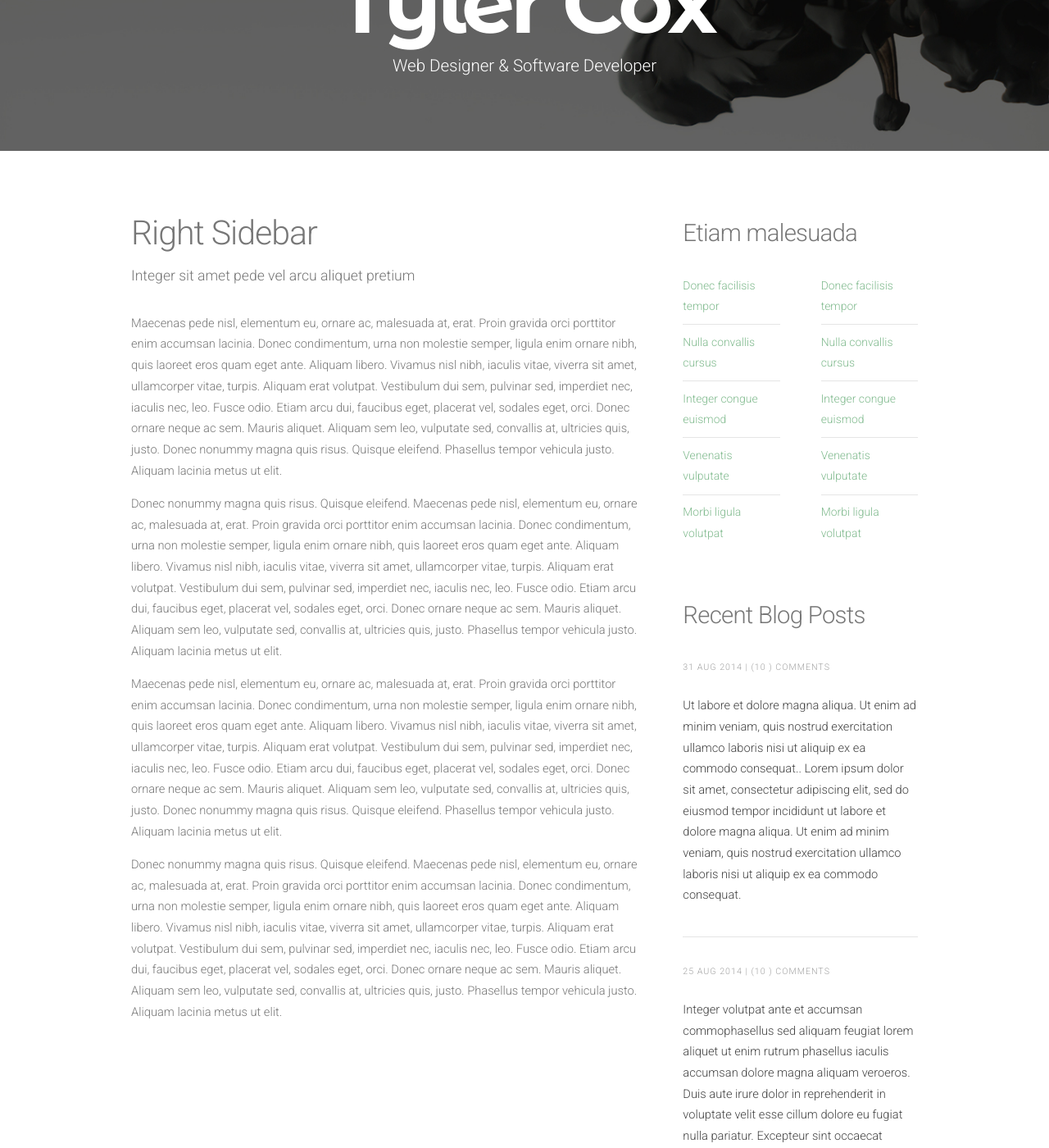
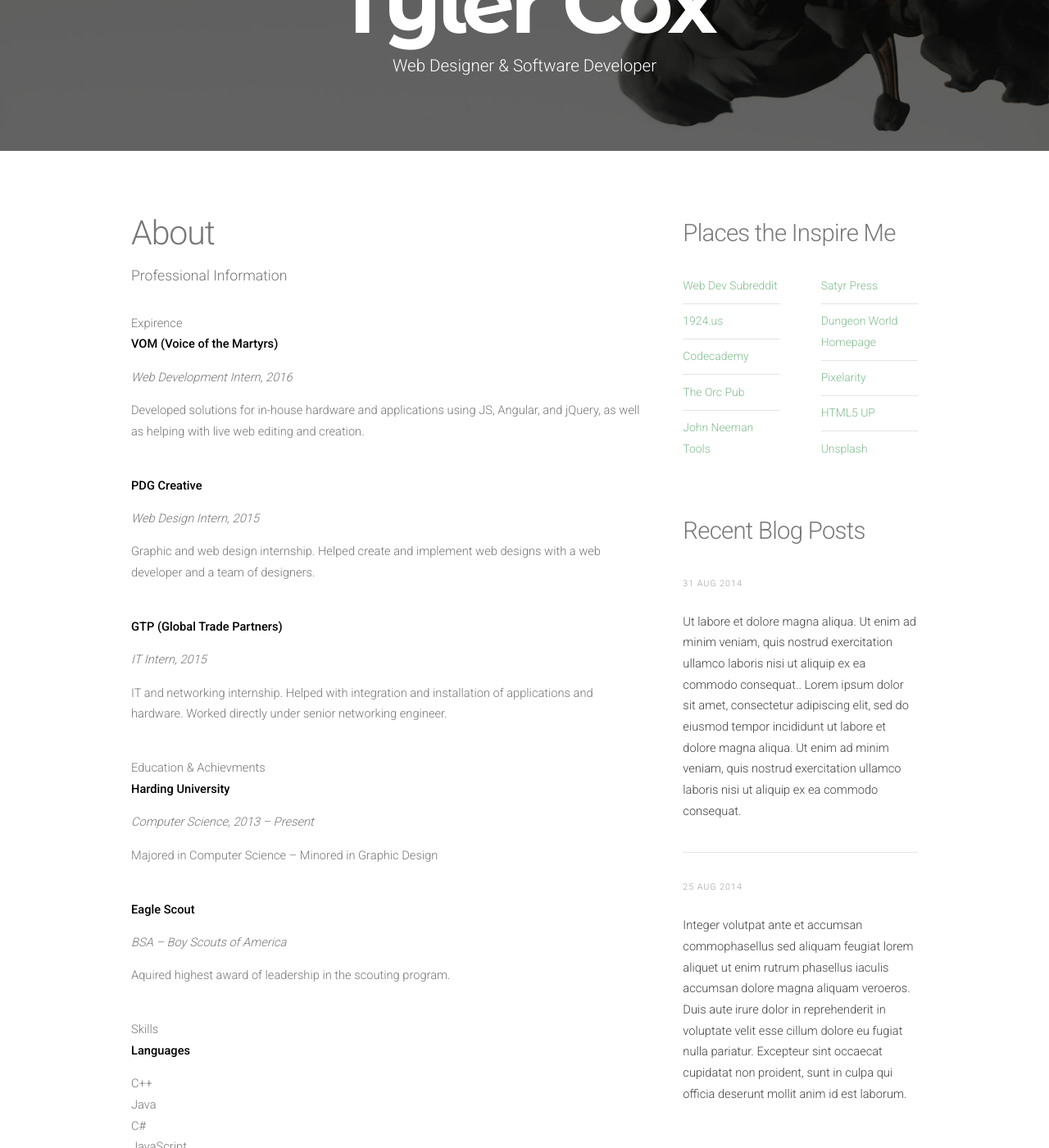
Before and after one commit to SirTyz/SirTyz.github.io, a Jekyll site: the page built from right-sidebar.html, in a window 1280 px wide and 1400 px high, scrolled down 194 px. Shown: the whole window at 82% size. Built offline with Jekyll 4.4.1, drawn with Linux system fonts in a browser that asks for light colours; nearby versions of some CDN libraries; some of the changed text lies outside the part shown.

Commit message:
Major Nav Changes
- Added and updated new pages
- Changed nav bar
- created side bar
- created about page
- created contact page

```diff
--- a/_includes/nav.html
+++ b/_includes/nav.html
@@ -5,9 +5,9 @@
 			{% assign current = page.url | downcase | split: '/' %}
 			<li {% if current[1] == 'index.html' %}class='current'{% endif %}><a href="/index.html">Homepage</a></li>
 			<li {% if current[1] == 'blog' %}class='current'{% endif %}><a href="/blog">Blog</a></li>
-			<li {% if current[1] == 'left-sidebar.html' %}class='current'{% endif %}><a href="/left-sidebar.html">Left Sidebar</a></li>
-			<li {% if current[1] == 'right-sidebar.html' %}class='current'{% endif %}><a href="/right-sidebar.html">Right Sidebar</a></li>
-			<li {% if current[1] == 'no-sidebar.html' %}class='current'{% endif %}><a href="/no-sidebar.html">No Sidebar</a></li>
+			<li {% if current[1] == 'right-sidebar.html' %}class='current'{% endif %}><a href="/right-sidebar.html">About</a></li>
+			<li {% if current[1] == 'right-sidebar.html' %}class='current'{% endif %}><a href="/left-sidebar.html">Work</a></li>
+			<li {% if current[1] == 'no-sidebar.html' %}class='current'{% endif %}><a href="/no-sidebar.html">Contact</a></li>
 		</ul>
 	</nav>
 </div>
--- a/_includes/sidebar.html
+++ b/_includes/sidebar.html
@@ -3,25 +3,25 @@
 <div id="sidebar" class="4u">
 	<section>
 		<header>
-			<h2>Etiam malesuada</h2>
+			<h2>Places the Inspire Me</h2>
 		</header>
 		<div class="row">
 			<section class="6u">
 				<ul class="default">
-					<li><a href="#">Donec facilisis tempor</a></li>
-					<li><a href="#">Nulla convallis cursus</a></li>
-					<li><a href="#">Integer congue euismod</a></li>
-					<li><a href="#">Venenatis vulputate</a></li>
-					<li><a href="#">Morbi ligula volutpat</a></li>
+					<li><a href="https://www.reddit.com/r/webdev/">Web Dev Subreddit</a></li>
+					<li><a href="http://www.1924.us/">1924.us</a></li>
+					<li><a href="https://www.codecademy.com/">Codecademy</a></li>
+					<li><a href="http://www.orcpub.com/">The Orc Pub</a></li>
+					<li><a href="https://www.youtube.com/user/neemantools/videos">John Neeman Tools</a></li>
 				</ul>
 			</section>
 			<section class="6u">
 				<ul class="default">
-					<li><a href="#">Donec facilisis tempor</a></li>
-					<li><a href="#">Nulla convallis cursus</a></li>
-					<li><a href="#">Integer congue euismod</a></li>
-					<li><a href="#">Venenatis vulputate</a></li>
-					<li><a href="#">Morbi ligula volutpat</a></li>
+					<li><a href="http://satyr.press/">Satyr Press</a></li>
+					<li><a href="http://www.dungeon-world.com/">Dungeon World Homepage</a></li>
+					<li><a href="https://pixelarity.com/">Pixelarity</a></li>
+					<li><a href="https://html5up.net/">HTML5 UP</a></li>
+					<li><a href="https://unsplash.com/">Unsplash</a></li>
 				</ul>
 			</section>
 		</div>
@@ -33,7 +33,7 @@
 		<ul class="style">
 		{% for post in site.posts offset: 0 limit: 2 %}
 			<li>
-				<p class="posted">{{ post.date | date_to_string }}  |  (10 )  Comments</p>
+				<p class="posted">{{ post.date | date_to_string }}</p>
 				<p><a href="{{ site.prefix }}{{ post.url }}">{{ post.excerpt | remove: '<p>' | remove: '</p>' }}</a></p>
 			</li>
 		{% endfor %}
--- a/right-sidebar.html
+++ b/right-sidebar.html
@@ -11,13 +11,79 @@
 				<div id="content" class="8u skel-cell-important">
 					<section>
 						<header>
-							<h2>Right Sidebar</h2>
-							<span class="byline">Integer sit amet pede vel arcu aliquet pretium</span>
+							<h2>About</h2>
+							<span class="byline">Professional Information</span>
 						</header>
-						<p>Maecenas pede nisl, elementum eu, ornare ac, malesuada at, erat. Proin gravida orci porttitor enim accumsan lacinia. Donec condimentum, urna non molestie semper, ligula enim ornare nibh, quis laoreet eros quam eget ante. Aliquam libero. Vivamus nisl nibh, iaculis vitae, viverra sit amet, ullamcorper vitae, turpis. Aliquam erat volutpat. Vestibulum dui sem, pulvinar sed, imperdiet nec, iaculis nec, leo. Fusce odio. Etiam arcu dui, faucibus eget, placerat vel, sodales eget, orci. Donec ornare neque ac sem. Mauris aliquet. Aliquam sem leo, vulputate sed, convallis at, ultricies quis, justo. Donec nonummy magna quis risus. Quisque eleifend. Phasellus tempor vehicula justo. Aliquam lacinia metus ut elit.</p>
-						<p>Donec nonummy magna quis risus. Quisque eleifend. Maecenas pede nisl, elementum eu, ornare ac, malesuada at, erat. Proin gravida orci porttitor enim accumsan lacinia. Donec condimentum, urna non molestie semper, ligula enim ornare nibh, quis laoreet eros quam eget ante. Aliquam libero. Vivamus nisl nibh, iaculis vitae, viverra sit amet, ullamcorper vitae, turpis. Aliquam erat volutpat. Vestibulum dui sem, pulvinar sed, imperdiet nec, iaculis nec, leo. Fusce odio. Etiam arcu dui, faucibus eget, placerat vel, sodales eget, orci. Donec ornare neque ac sem. Mauris aliquet. Aliquam sem leo, vulputate sed, convallis at, ultricies quis, justo. Phasellus tempor vehicula justo. Aliquam lacinia metus ut elit.</p>
-						<p>Maecenas pede nisl, elementum eu, ornare ac, malesuada at, erat. Proin gravida orci porttitor enim accumsan lacinia. Donec condimentum, urna non molestie semper, ligula enim ornare nibh, quis laoreet eros quam eget ante. Aliquam libero. Vivamus nisl nibh, iaculis vitae, viverra sit amet, ullamcorper vitae, turpis. Aliquam erat volutpat. Vestibulum dui sem, pulvinar sed, imperdiet nec, iaculis nec, leo. Fusce odio. Etiam arcu dui, faucibus eget, placerat vel, sodales eget, orci. Donec ornare neque ac sem. Mauris aliquet. Aliquam sem leo, vulputate sed, convallis at, ultricies quis, justo. Donec nonummy magna quis risus. Quisque eleifend. Phasellus tempor vehicula justo. Aliquam lacinia metus ut elit.</p>
-						<p>Donec nonummy magna quis risus. Quisque eleifend. Maecenas pede nisl, elementum eu, ornare ac, malesuada at, erat. Proin gravida orci porttitor enim accumsan lacinia. Donec condimentum, urna non molestie semper, ligula enim ornare nibh, quis laoreet eros quam eget ante. Aliquam libero. Vivamus nisl nibh, iaculis vitae, viverra sit amet, ullamcorper vitae, turpis. Aliquam erat volutpat. Vestibulum dui sem, pulvinar sed, imperdiet nec, iaculis nec, leo. Fusce odio. Etiam arcu dui, faucibus eget, placerat vel, sodales eget, orci. Donec ornare neque ac sem. Mauris aliquet. Aliquam sem leo, vulputate sed, convallis at, ultricies quis, justo. Phasellus tempor vehicula justo. Aliquam lacinia metus ut elit.</p>
+						<!--Expirence-->
+						<h4>Expirence</h4>
+						<p><b>VOM (Voice of the Martyrs)</b></p>
+						<p><i>Web Development Intern, 2016</i></p>
+						<p>Developed solutions for in-house hardware and applications using JS, Angular, and jQuery, as well as helping with live web editing and creation.</p>
+
+						<br>
+
+						<p><b>PDG Creative</b></p>
+						<p><i>Web Design Intern, 2015</i></p>
+						<p>Graphic and web design internship. Helped create and implement web designs with a web developer and a team of designers.</p>
+
+						<br>
+
+						<p><b>GTP (Global Trade Partners)</b></p>
+						<p><i>IT Intern, 2015</i></p>
+						<p>IT and networking internship. Helped with integration and installation of applications and hardware. Worked directly under senior networking engineer.</p>
+
+						<br>
+						<!--Education-->
+						<h4>Education &amp; Achievments</h4>
+						<p><b>Harding University</b></p>
+						<p><i>Computer Science, 2013 – Present</i></p>
+						<p>Majored in Computer Science – Minored in Graphic Design</p>
+
+						<br>
+
+						<p><b>Eagle Scout</b></p>
+						<p><i>BSA – Boy Scouts of America</i></p>
+						<p>Aquired highest award of leadership in the scouting program.</p>
+
+						<br>
+
+						<!--Skills-->
+						<h4>Skills</h4>
+						<p><b>Languages</b></p>
+						<ul>
+							<li>C++</li>
+							<li>Java</li>
+							<li>C#</li>
+							<li>JavaScript</li>
+							<li>AngularJs</li>
+							<li>JQuery</li>
+							<li>HTML</li>
+							<li>CSS</li>
+							<li>PHP</li>
+						</ul>
+						<p><b>Systems</b></p>
+						<ul>
+							<li>Windows Operating Systems</li>
+							<li>Apple Operating Systems</li>
+							<li>Linux (Fedora)</li>
+							<li>Mongo DB</li>
+							<li>NodeJs</li>
+							<li>Apache</li>
+						</ul>
+						<p><b>Software</b></p>
+						<ul>
+							<li>Visual Studio</li>
+							<li>IntelliJ</li>
+							<li>NetBeans</li>
+							<li>GitHub Desktop</li>
+							<li>Source Tree</li>
+							<li>Sublime Text Editor</li>
+							<li>Atom Text Editor</li>
+							<li>Adobe Photoshop</li>
+							<li>Adobe Illustrator</li>
+						</ul>
+
+
 					</section>
 				</div>
 				{% include sidebar.html %}
```
Also changed, not shown: no-sidebar.html (+9 -5 lines).
